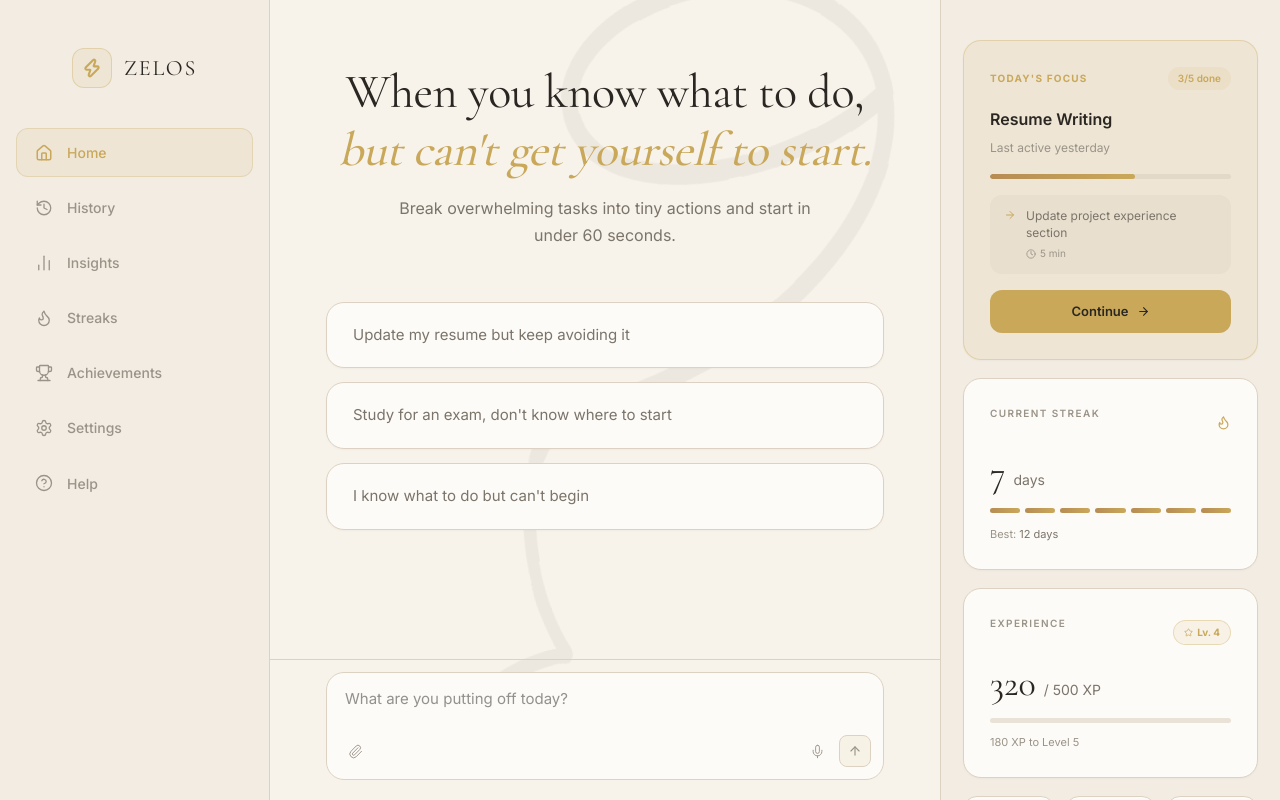
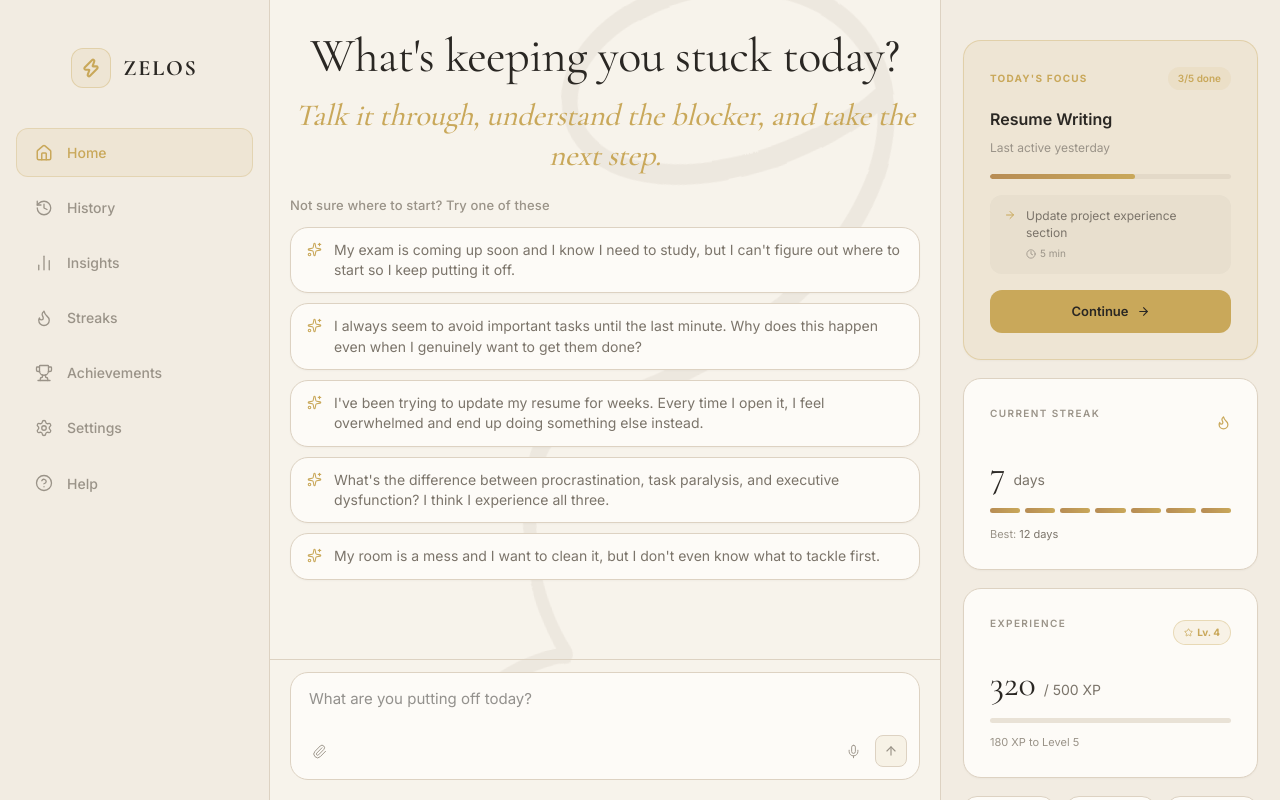
Before and after one commit to rawat-akshat/Zelos, a Next.js app in the folder frontend/: page / in a window 1280 px wide. Built offline with nearby package versions, Linux system fonts and the light colour scheme.

Commit message:
some UI/UX improvements

```diff
--- a/frontend/app/components/features/CenterHero.tsx
+++ b/frontend/app/components/features/CenterHero.tsx
@@ -3,7 +3,7 @@ export default function CenterHero() {
     <div
       style={{
         flexShrink: 0,
-        padding: "64px 56px 40px",
+        padding: "28px 20px 12px",
         textAlign: "center",
         position: "relative",
         zIndex: 1,
@@ -16,33 +16,24 @@ export default function CenterHero() {
           fontWeight: 400,
           lineHeight: 1.2,
           color: "var(--text-primary)",
-          marginBottom: 16,
+          marginBottom: 10,
           letterSpacing: "-0.01em",
         }}
       >
-        When you know what to do,
-        <br />
-        <span
-          style={{
-            fontStyle: "italic",
-            color: "var(--accent)",
-            fontWeight: 500,
-          }}
-        >
-          but can&apos;t get yourself to start.
-        </span>
+        What&apos;s keeping you stuck today?
       </h1>
       <p
+        className="font-heading"
         style={{
-          fontSize: 16,
-          color: "var(--text-secondary)",
-          lineHeight: 1.7,
-          maxWidth: 440,
-          margin: "0 auto",
-          fontWeight: 400,
+          fontSize: "clamp(20px, 2.4vw, 34px)",
+          fontStyle: "italic",
+          fontWeight: 500,
+          lineHeight: 1.3,
+          color: "var(--accent)",
+          letterSpacing: "-0.01em",
         }}
       >
-        Break overwhelming tasks into tiny actions and start in under 60 seconds.
+        Talk it through, understand the blocker, and take the next step.
       </p>
     </div>
   );
--- a/frontend/app/components/features/SuggestionCards.tsx
+++ b/frontend/app/components/features/SuggestionCards.tsx
@@ -1,20 +1,38 @@
 "use client";
 
 import { motion } from "framer-motion";
+import { Sparkles } from "lucide-react";
 
 const SUGGESTIONS = [
-  "Update my resume but keep avoiding it",
-  "Study for an exam, don't know where to start",
-  "I know what to do but can't begin",
+  "My exam is coming up soon and I know I need to study, but I can't figure out where to start so I keep putting it off.",
+
+  "I always seem to avoid important tasks until the last minute. Why does this happen even when I genuinely want to get them done?",
+
+  "I've been trying to update my resume for weeks. Every time I open it, I feel overwhelmed and end up doing something else instead.",
+
+  "What's the difference between procrastination, task paralysis, and executive dysfunction? I think I experience all three.",
+
+  "My room is a mess and I want to clean it, but I don't even know what to tackle first."
 ];
-
 interface SuggestionCardsProps {
   onSelect: (text: string) => void;
 }
 
 export default function SuggestionCards({ onSelect }: SuggestionCardsProps) {
   return (
-    <div style={{ display: "flex", flexDirection: "column", gap: 14 }}>
+    <div>
+      <p
+        style={{
+          fontSize: 13,
+          fontWeight: 500,
+          color: "var(--text-muted)",
+          marginBottom: 10,
+          letterSpacing: "0.01em",
+        }}
+      >
+        Not sure where to start? Try one of these
+      </p>
+      <div style={{ display: "flex", flexDirection: "column", gap: 10 }}>
       {SUGGESTIONS.map((label, i) => (
         <motion.button
           key={label}
@@ -24,14 +42,15 @@ export default function SuggestionCards({ onSelect }: SuggestionCardsProps) {
           onClick={() => onSelect(label)}
           style={{
             display: "flex",
-            alignItems: "center",
-            gap: 0,
-            padding: "20px 26px",
+            alignItems: "flex-start",
+            gap: 12,
+            padding: "12px 16px",
             borderRadius: "var(--radius-card)",
             background: "var(--bg-card)",
             border: "1px solid var(--border)",
             color: "var(--text-secondary)",
-            fontSize: 15,
+            fontSize: 14,
+            lineHeight: 1.45,
             fontWeight: 400,
             cursor: "pointer",
             textAlign: "left",
@@ -51,9 +70,16 @@ export default function SuggestionCards({ onSelect }: SuggestionCardsProps) {
             e.currentTarget.style.background = "var(--bg-card)";
           }}
         >
-          {label}
+          <Sparkles
+            size={15}
+            strokeWidth={1.75}
+            style={{ color: "var(--accent)", flexShrink: 0, marginTop: 2 }}
+            aria-hidden
+          />
+          <span>{label}</span>
         </motion.button>
       ))}
+      </div>
     </div>
   );
 }
--- a/frontend/app/components/layout/AppShell.tsx
+++ b/frontend/app/components/layout/AppShell.tsx
@@ -46,7 +46,7 @@ export default function AppShell({ children }: AppShellProps) {
           </div>
           <span
             className="font-heading text-sm tracking-widest"
-            style={{ color: "var(--text-primary)" }}
+            style={{ color: "var(--text-primary)", fontWeight: 700 }}
           >
             ZELOS
           </span>
--- a/frontend/app/components/layout/Sidebar.tsx
+++ b/frontend/app/components/layout/Sidebar.tsx
@@ -54,7 +54,7 @@ export default function Sidebar() {
           className="font-heading"
           style={{
             fontSize: 22,
-            fontWeight: 400,
+            fontWeight: 700,
             color: "var(--text-primary)",
             letterSpacing: "0.08em",
           }}
--- a/frontend/app/layout.tsx
+++ b/frontend/app/layout.tsx
@@ -4,7 +4,7 @@ import "./globals.css";
 
 const cormorant = Cormorant_Garamond({
   subsets: ["latin"],
-  weight: ["400", "500", "600"],
+  weight: ["400", "500", "600", "700"],
   style: ["normal", "italic"],
   variable: "--font-cormorant",
   display: "swap",
--- a/frontend/app/page.tsx
+++ b/frontend/app/page.tsx
@@ -83,12 +83,24 @@ export default function HomePage() {
 
         <EditorialAccents />
 
-        {/* Always-visible hero */}
-        <CenterHero />
+        <AnimatePresence mode="wait">
+          {centerState === "home" && (
+            <motion.div
+              key="hero"
+              initial={{ opacity: 0 }}
+              animate={{ opacity: 1 }}
+              exit={{ opacity: 0, height: 0 }}
+              transition={{ duration: 0.2 }}
+              style={{ flexShrink: 0, overflow: "hidden" }}
+            >
+              <CenterHero />
+            </motion.div>
+          )}
+        </AnimatePresence>
 
-        {/* Scrollable chat / suggestions area */}
-        <div style={{ flex: 1, overflowY: "auto", padding: "12px 56px 0", position: "relative", zIndex: 1 }}>
-          <div style={{ maxWidth: 600, margin: "0 auto", width: "100%" }}>
+        {/* Scrollable prompts / chat only */}
+        <div style={{ flex: 1, overflowY: "auto", padding: "8px 20px 0", position: "relative", zIndex: 1, minHeight: 0 }}>
+          <div style={{ maxWidth: 720, margin: "0 auto", width: "100%" }}>
             <AnimatePresence mode="wait">
 
               {centerState === "home" && (
@@ -166,13 +178,13 @@ export default function HomePage() {
         <div
           style={{
             flexShrink: 0,
-            padding: "12px 56px 20px",
+            padding: "12px 20px 20px",
             borderTop: "1px solid var(--border)",
             position: "relative",
             zIndex: 1,
           }}
         >
-          <div style={{ maxWidth: 600, margin: "0 auto", width: "100%" }}>
+          <div style={{ maxWidth: 720, margin: "0 auto", width: "100%" }}>
             <TaskInput onSubmit={handleSubmit} />
           </div>
         </div>
```
